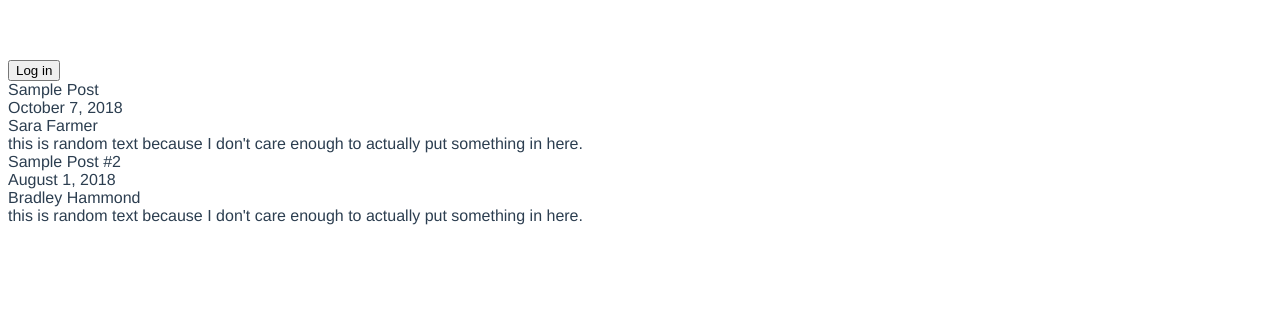
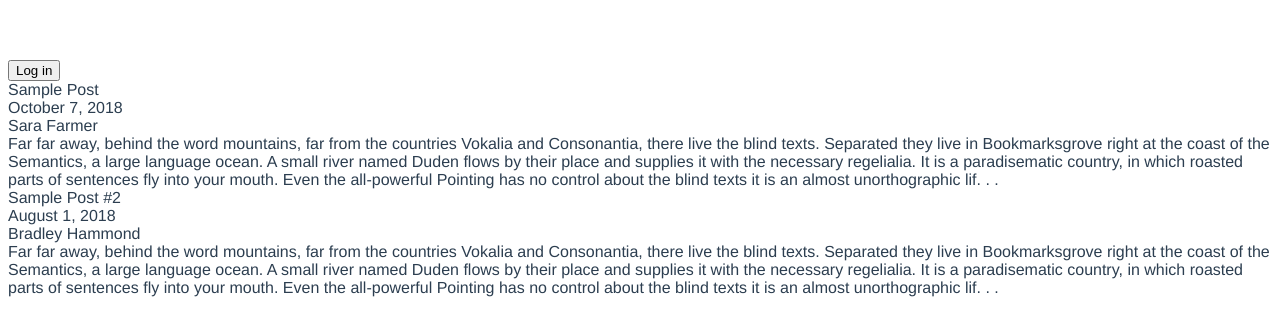
Before and after one commit to sarafarmer1/Milestone2, a Vue app in the folder bufflog/: page / in a window 1280 px wide. Shown: the top 336 px of the page. Built offline with nearby package versions, Linux system fonts and the light colour scheme.

Commit message:
Made it where it only shows 500 characters in the body

```diff
--- a/bufflog/src/components/Home.vue
+++ b/bufflog/src/components/Home.vue
@@ -5,7 +5,7 @@
             <div class="edit-post" v-if="database.User.length !=0"><a ref="#">Edit Post</a></div>
             <div class="blog-date-created">{{ blogPost.dateCreated }}</div>
             <div class="blog-author">{{ blogPost.author }}</div>
-            <div class="blog-body">{{ blogPost.body }}</div>
+            <div class="blog-body">{{ blogPost.body.substring(0, 500)+". . ." }}</div>
         </div>
     </div>
 </template>
--- a/bufflog/src/database.js
+++ b/bufflog/src/database.js
@@ -2,8 +2,8 @@ import BlogPost from "@/blogPost.js"
 
 export default {
   Posts: [
-    new BlogPost("Sample Post", "Sara Farmer", "October 7, 2018", "this is random text because I don't care enough to actually put something in here."),
-    new BlogPost("Sample Post #2", "Bradley Hammond", "August 1, 2018", "this is random text because I don't care enough to actually put something in here.")
+    new BlogPost("Sample Post", "Sara Farmer", "October 7, 2018", "Far far away, behind the word mountains, far from the countries Vokalia and Consonantia, there live the blind texts. Separated they live in Bookmarksgrove right at the coast of the Semantics, a large language ocean. A small river named Duden flows by their place and supplies it with the necessary regelialia. It is a paradisematic country, in which roasted parts of sentences fly into your mouth. Even the all-powerful Pointing has no control about the blind texts it is an almost unorthographic life One day however a small line of blind text by the name of Lorem Ipsum decided to leave for the far World of Grammar. The Big Oxmox advised her not to do so, because there were thousands of bad Commas, wild Question Marks and devious Semikoli, but the Little Blind Text didn’t listen. She packed her seven versalia, put her initial into the belt and made herself on the way. When she reached the first hills of the Italic Mountains, she had a last view back on the skyline of her hometown Bookmarksgrove, the headline of Alphabet Village and the subline of her own road, the Line Lane. Pityful a rethoric question ran over her cheek, then"),
+    new BlogPost("Sample Post #2", "Bradley Hammond", "August 1, 2018", "Far far away, behind the word mountains, far from the countries Vokalia and Consonantia, there live the blind texts. Separated they live in Bookmarksgrove right at the coast of the Semantics, a large language ocean. A small river named Duden flows by their place and supplies it with the necessary regelialia. It is a paradisematic country, in which roasted parts of sentences fly into your mouth. Even the all-powerful Pointing has no control about the blind texts it is an almost unorthographic life One day however a small line of blind text by the name of Lorem Ipsum decided to leave for the far World of Grammar. The Big Oxmox advised her not to do so, because there were thousands of bad Commas, wild Question Marks and devious Semikoli, but the Little Blind Text didn’t listen. She packed her seven versalia, put her initial into the belt and made herself on the way. When she reached the first hills of the Italic Mountains, she had a last view back on the skyline of her hometown Bookmarksgrove, the headline of Alphabet Village and the subline of her own road, the Line Lane. Pityful a rethoric question ran over her cheek, then")
   ],
   ContactRequests: [],
   User: []
```
